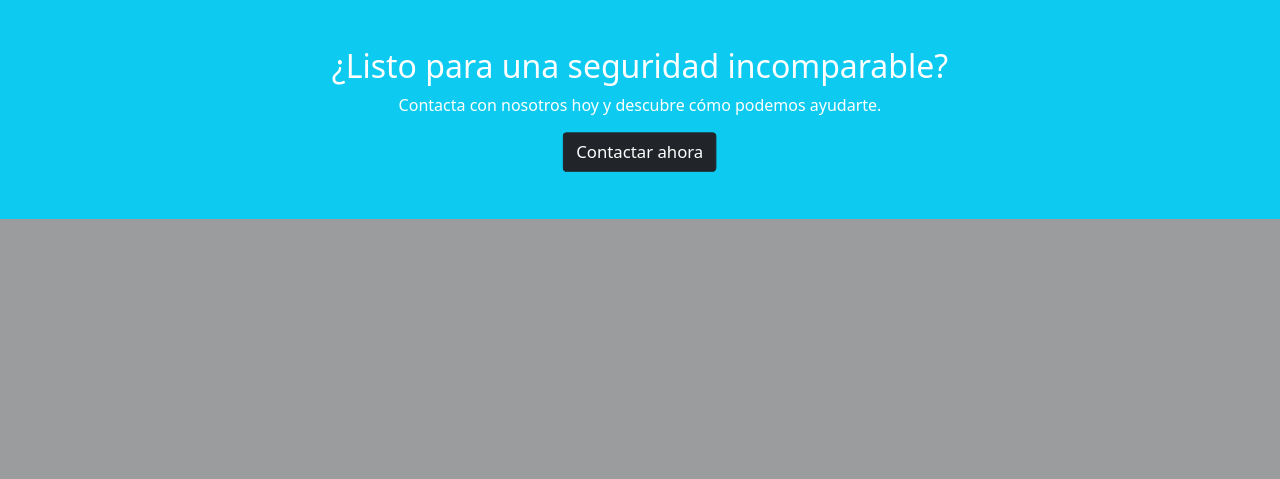
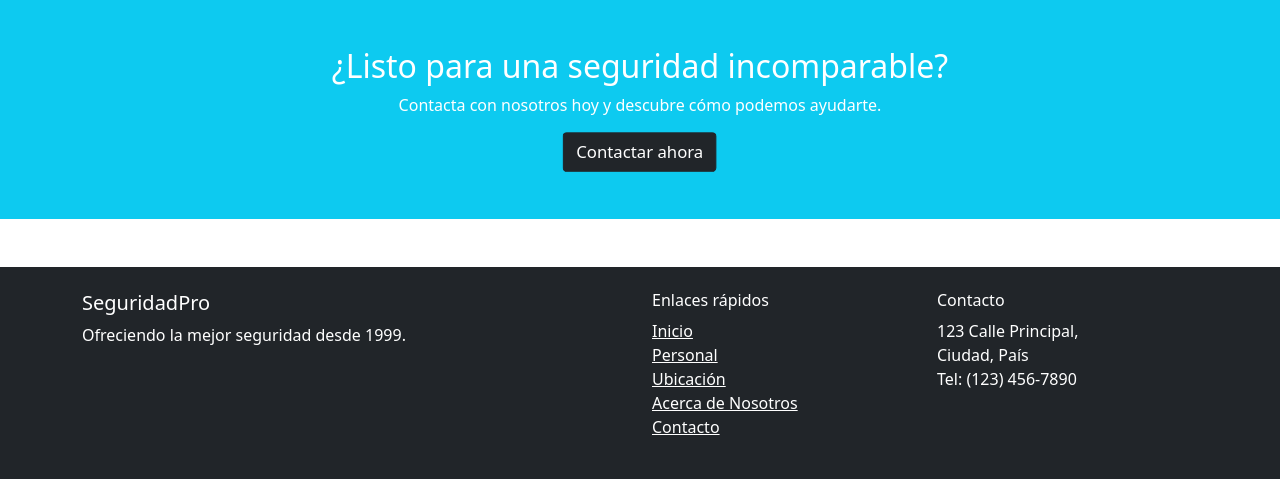
Before and after one commit to ExequielARG1/ExequielArguelloProyectoSeguridad, a Django app: page /index/ in a window 1280 px wide. Shown: the part 892-1371 px from the top of the page. Before the commit the page ends 1111 px from the top, so only its background shows below. Run offline with Django 4.2, Linux system fonts and the light colour scheme.

Commit message:
se puso un footer a la base.html

```diff
--- a/Hunter_App/templates/base.html
+++ b/Hunter_App/templates/base.html
@@ -14,7 +14,6 @@
 <nav class="navbar navbar-expand-lg navbar-dark bg-dark">
     <div class="container">
         <a class="navbar-brand" href="{% url 'index' %}">SeguridadPro</a>
-
         <button class="navbar-toggler" type="button" data-bs-toggle="collapse" data-bs-target="#navbarNav"
                 aria-controls="navbarNav" aria-expanded="false" aria-label="Toggle navigation">
             <span class="navbar-toggler-icon"></span>
@@ -38,7 +37,6 @@
                     <a class="nav-link" href="{% url 'contact' %}">contacto</a>
                 </li>
             </ul>
-
 
             <ul class="navbar-nav ml-auto">
                 {% if user.is_authenticated %}
@@ -65,6 +63,36 @@
 </nav>
 
 {% block content %}{% endblock %}
+
+<!-- Footer -->
+<footer class="bg-dark text-white py-4 mt-5">
+    <div class="container">
+        <div class="row">
+            <div class="col-md-6">
+                <h5>SeguridadPro</h5>
+                <p>Ofreciendo la mejor seguridad desde 1999.</p>
+            </div>
+            <div class="col-md-3">
+                <h6>Enlaces rápidos</h6>
+                <ul class="list-unstyled">
+                    <li><a href="{% url 'index' %}" class="text-white">Inicio</a></li>
+                    <li><a href="{% url 'personal_view' %}" class="text-white">Personal</a></li>
+                    <li><a href="{% url 'ubicacion' %}" class="text-white">Ubicación</a></li>
+                    <li><a href="{% url 'acerca_de_nosotros' %}" class="text-white">Acerca de Nosotros</a></li>
+                    <li><a href="{% url 'contact' %}" class="text-white">Contacto</a></li>
+                </ul>
+            </div>
+            <div class="col-md-3">
+                <h6>Contacto</h6>
+                <address>
+                    123 Calle Principal,<br>
+                    Ciudad, País<br>
+                    Tel: (123) 456-7890
+                </address>
+            </div>
+        </div>
+    </div>
+</footer>
 
 <!-- Modal para cambiar el avatar -->
 <div class="modal fade" id="changeAvatarModal" tabindex="-1" aria-labelledby="changeAvatarModalLabel" aria-hidden="true">
--- a/Hunter_App/templates/index.html
+++ b/Hunter_App/templates/index.html
@@ -29,17 +29,17 @@
         <h2 class="text-center mb-4 animate__animated animate__fadeIn">Nuestros Servicios</h2>
         <div class="row">
             <div class="col-md-4">
-                <img src="https://images.unsplash.com/photo-1603502538047-ff4e8f3fc1b3" alt="Servicio 1" class="img-fluid mb-3 animate__animated animate__zoomIn">
+                <img src="https://hips.hearstapps.com/hmg-prod/images/los-mercenarios2-1645439423.jpeg" alt="Servicio 1" class="img-fluid mb-3 animate__animated animate__zoomIn">
                 <h3>Seguridad Armada</h3>
                 <p>Profesionales altamente capacitados para garantizar su seguridad.</p>
             </div>
             <div class="col-md-4">
-                <img src="https://images.unsplash.com/photo-1590635332764-54172d8e7d98" alt="Servicio 2" class="img-fluid mb-3 animate__animated animate__zoomIn">
+                <img src="https://i.blogs.es/7ceece/los-mercenarios-4/450_1000.jpeg" alt="Servicio 2" class="img-fluid mb-3 animate__animated animate__zoomIn">
                 <h3>Protección VIP</h3>
                 <p>Guardaespaldas entrenados para la protección de personalidades y VIPs.</p>
             </div>
             <div class="col-md-4">
-                <img src="https://images.unsplash.com/photo-1571174159412-8b7d1240b671" alt="Servicio 3" class="img-fluid mb-3 animate__animated animate__zoomIn">
+                <img src="https://imagenes.heraldo.es/files/image_990_v3/files/fp/uploads/imagenes/2023/07/22/soldati-biielorussi-e-mercenari-della-wagner-durante-delle-manovre-a-brest.r_d.960-640.jpg" alt="Servicio 3" class="img-fluid mb-3 animate__animated animate__zoomIn">
                 <h3>Monitoreo 24/7</h3>
                 <p>Centro de monitoreo activo las 24 horas del día, los 7 días de la semana.</p>
             </div>
```
Also changed, not shown: db.sqlite3, img/avatars/FydEW_3WAAAGxK_.png (deleted), img/avatars/istockphoto-476085198-612x612.jpg (added).
